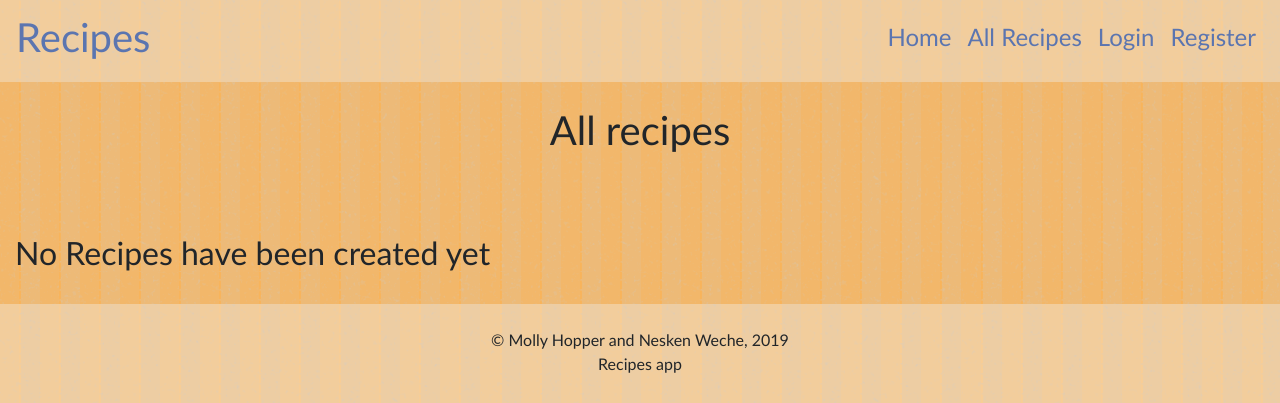
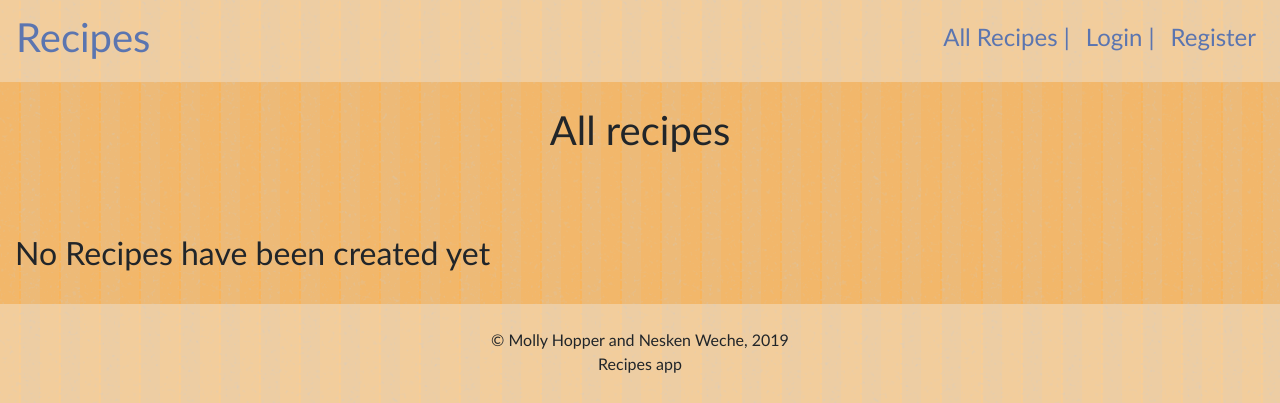
Before and after one commit to Nesken-weche/Blue_badge_project, a Django app: page /all/ in a window 1280 px wide. Shown: the top 403 px of the page. Run offline with Django 3.2, Linux system fonts and the light colour scheme; data that the repository does not hold is empty; some libraries are stand-ins or nearby versions.

Commit message:
more formatting, pushing functional version to master

```diff
--- a/blue_badge/Templates/allrecipes/allrecipes.html
+++ b/blue_badge/Templates/allrecipes/allrecipes.html
@@ -15,7 +15,7 @@
             {% for recipe in recipe_list %}
                 <div class='row'>
                 <div class='col-1'></div>
-                <div class='recipe_item col-10'>
+                <div class='recipe_item stitched col-10'>
                     <h2>{{ recipe.name }}</h2>
                     <p>
                         <h4>Ingredients:</h4> {{ recipe.ingredients }}
--- a/blue_badge/Templates/partials/_navbar.html
+++ b/blue_badge/Templates/partials/_navbar.html
@@ -4,15 +4,15 @@
     </button>
     <div class="collapse navbar-collapse" id="navbarContent">
         <div class="navbar-nav ml-auto">
-            <a href="{% url 'homePage' %}" class="nav-item nav-link my_links"><h4>Home</h4></a>
-            <a href="{% url 'allRecipes' %}" class="nav-item nav-link my_links"><h4>All Recipes</h4></a>
+            <!-- <a href="{% url 'homePage' %}" class="nav-item nav-link my_links"><h4>Home</h4></a> -->
+            <a href="{% url 'allRecipes' %}" class="nav-item nav-link my_links"><h4>All Recipes  |  </h4></a>
 
             {% if user.is_authenticated %}
-            <a href="{% url 'addRecipe' %}" class="nav-item nav-link my_links"><h4>New Recipe</h4></a>
-            <a class="nav-item nav-link my_links" href="{% url 'myRecipe' %}"><h4>My Recipes</h4></a>
+            <a href="{% url 'addRecipe' %}" class="nav-item nav-link my_links"><h4>New Recipe  |  </h4></a>
+            <a class="nav-item nav-link my_links" href="{% url 'myRecipe' %}"><h4>My Recipes  |  </h4></a>
             <a class="nav-item nav-link my_links" href="{% url 'logout' %}"><h4>Logout</h4></a>
             {% else %}
-            <a class="nav-item nav-link my_links" href="{% url 'login' %}"><h4>Login</h4></a>
+            <a class="nav-item nav-link my_links" href="{% url 'login' %}"><h4>Login  |  </h4></a>
             <a class="nav-item nav-link my_links" href="{% url 'register' %}"><h4>Register</h4></a>
             {% endif %}
         </div>
```
